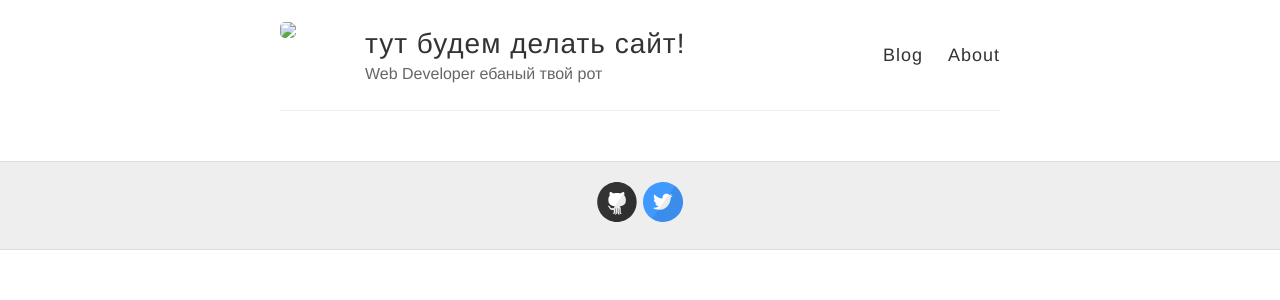
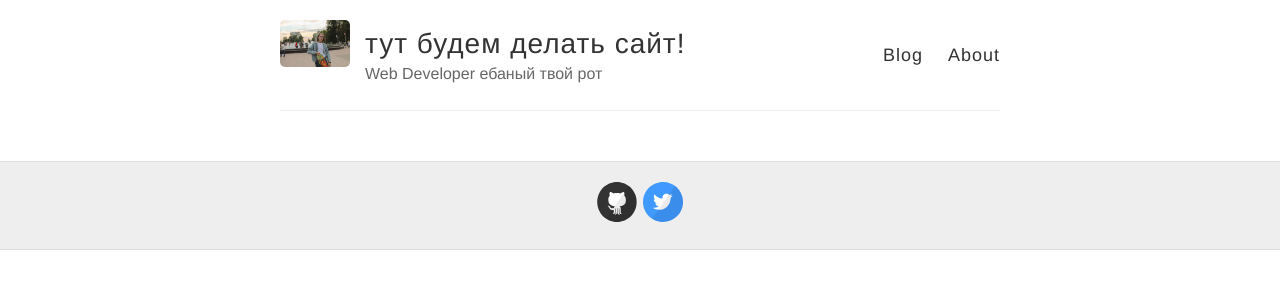
Before and after one commit to flxkrlv/flxkrlv, a Jekyll site: the page built from index.html, in a window 1280 px wide. Shown: the top 300 px of the page. Built offline with Jekyll 4.4.1, drawn with Linux system fonts in a browser that asks for light colours.

Commit message:
Update _config.yml

```diff
--- a/_config.yml
+++ b/_config.yml
@@ -9,7 +9,7 @@ name: тут будем делать сайт!
 description: Web Developer ебаный твой рот
 
 # URL of your avatar or profile pic (you could use your GitHub profile pic)
-avatar: github.com/flxkrlv/flxkrlv/blob/main/images/IMG_9798.jpg
+avatar: images/IMG_9798.jpg
 
 #
 # Flags below are optional
```
